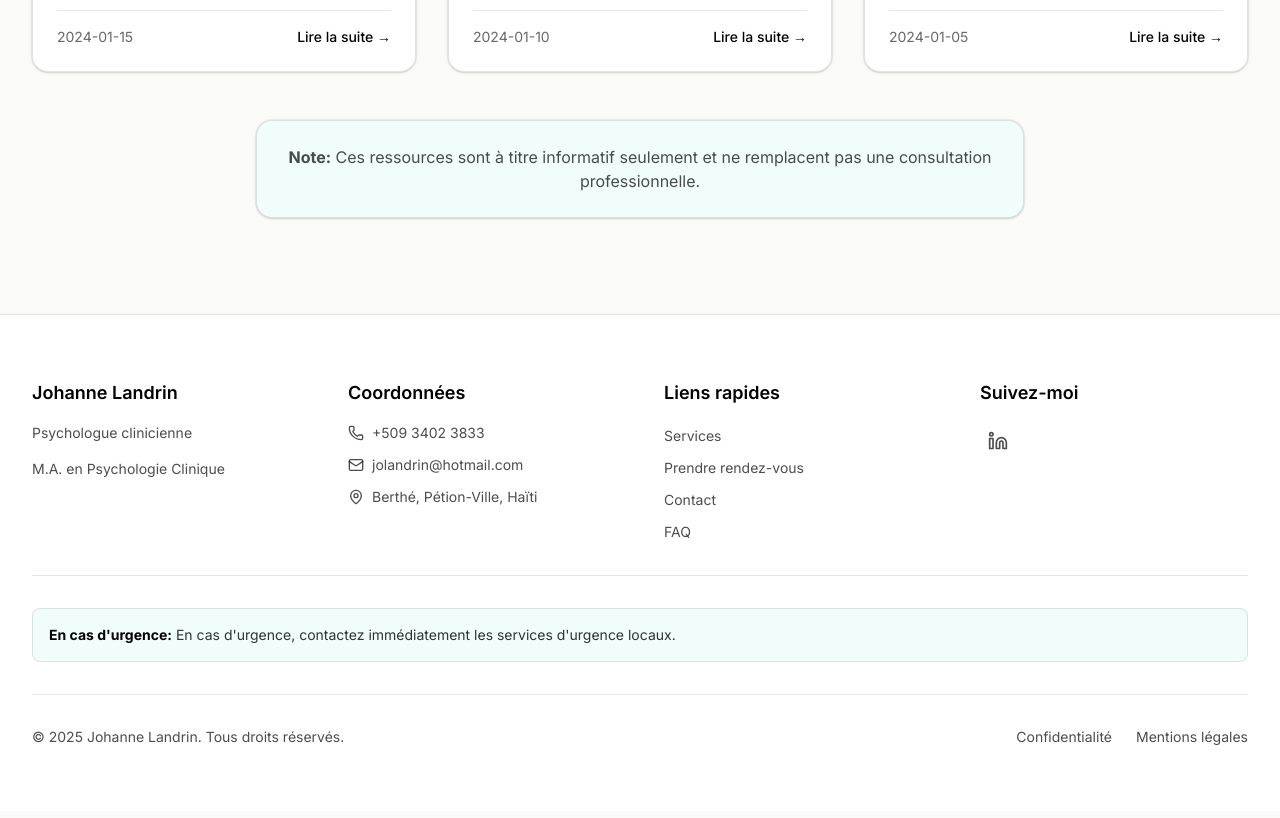
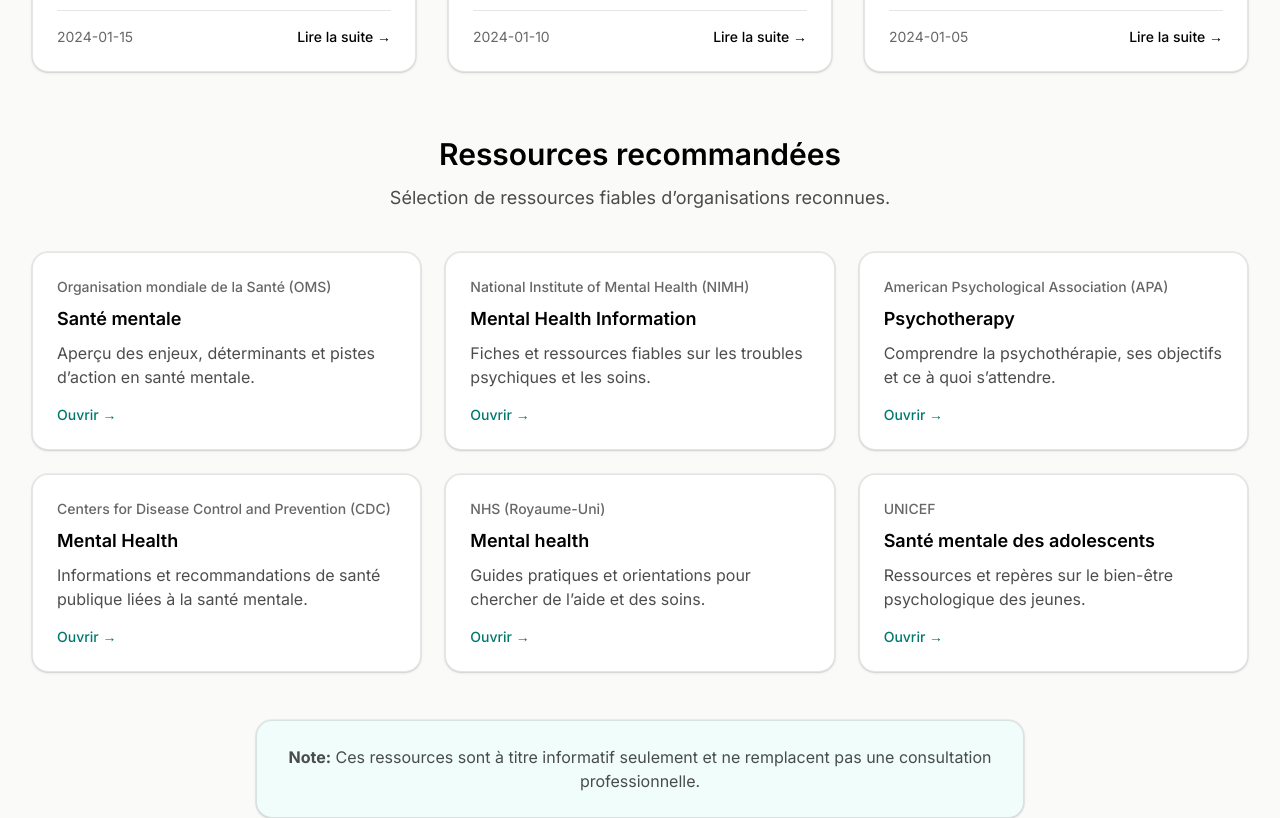
Before and after one commit to edlight123/johanne-landrin, a Next.js app: page /ressources in a window 1280 px wide. Shown: the part 760-1578 px from the top of the page. Built offline with nearby package versions, Linux system fonts and the light colour scheme.

Commit message:
Resources: add reputable links + Instagram

```diff
--- a/src/app/ressources/page.tsx
+++ b/src/app/ressources/page.tsx
@@ -28,6 +28,63 @@
     excerpt: 'Une bonne communication est la clé de relations saines. Découvrez des techniques pratiques pour mieux communiquer.',
     date: '2024-01-05',
     tags: ['Relations', 'Communication'],
+  },
+];
+
+const externalResources = [
+  {
+    org: 'Organisation mondiale de la Santé (OMS)'
+    ,
+    title: 'Santé mentale'
+    ,
+    description: 'Aperçu des enjeux, déterminants et pistes d’action en santé mentale.'
+    ,
+    href: 'https://www.who.int/health-topics/mental-health'
+  },
+  {
+    org: 'National Institute of Mental Health (NIMH)'
+    ,
+    title: 'Mental Health Information'
+    ,
+    description: 'Fiches et ressources fiables sur les troubles psychiques et les soins.'
+    ,
+    href: 'https://www.nimh.nih.gov/health'
+  },
+  {
+    org: 'American Psychological Association (APA)'
+    ,
+    title: 'Psychotherapy'
+    ,
+    description: 'Comprendre la psychothérapie, ses objectifs et ce à quoi s’attendre.'
+    ,
+    href: 'https://www.apa.org/topics/psychotherapy'
+  },
+  {
+    org: 'Centers for Disease Control and Prevention (CDC)'
+    ,
+    title: 'Mental Health'
+    ,
+    description: 'Informations et recommandations de santé publique liées à la santé mentale.'
+    ,
+    href: 'https://www.cdc.gov/mentalhealth/index.htm'
+  },
+  {
+    org: 'NHS (Royaume-Uni)'
+    ,
+    title: 'Mental health'
+    ,
+    description: 'Guides pratiques et orientations pour chercher de l’aide et des soins.'
+    ,
+    href: 'https://www.nhs.uk/mental-health/'
+  },
+  {
+    org: 'UNICEF'
+    ,
+    title: 'Santé mentale des adolescents'
+    ,
+    description: 'Ressources et repères sur le bien-être psychologique des jeunes.'
+    ,
+    href: 'https://www.unicef.org/health/mental-health'
   },
 ];
 
@@ -140,6 +197,37 @@
           </div>
         )}
 
+        {/* Recommended external resources */}
+        <div className="mt-16">
+          <div className="text-center mb-10">
+            <h2 className="text-2xl sm:text-3xl font-semibold text-black">
+              Ressources recommandées
+            </h2>
+            <p className="mt-3 text-lg text-black/70">
+              Sélection de ressources fiables d’organisations reconnues.
+            </p>
+          </div>
+
+          <div className="grid grid-cols-1 md:grid-cols-2 lg:grid-cols-3 gap-6">
+            {externalResources.map((resource) => (
+              <a
+                key={resource.href}
+                href={resource.href}
+                target="_blank"
+                rel="noreferrer"
+                className="block"
+              >
+                <Card hover className="h-full">
+                  <p className="text-sm font-medium text-black/60">{resource.org}</p>
+                  <h3 className="mt-2 text-lg font-semibold text-black">{resource.title}</h3>
+                  <p className="mt-2 text-black/70">{resource.description}</p>
+                  <p className="mt-4 text-sm font-medium text-teal-700">Ouvrir →</p>
+                </Card>
+              </a>
+            ))}
+          </div>
+        </div>
+
         {/* Info Note */}
         <Card className="mt-12 bg-teal-50 max-w-3xl mx-auto">
           <p className="text-black/70 text-center">
--- a/src/lib/siteConfig.ts
+++ b/src/lib/siteConfig.ts
@@ -64,7 +64,7 @@
   // Social Media
   social: {
     facebook: "",
-    instagram: "",
+    instagram: "https://www.instagram.com/jolandrin/?hl=en",
     linkedin: "https://linkedin.com/in/johanne-landrin-44a3742",
   },
 
```
